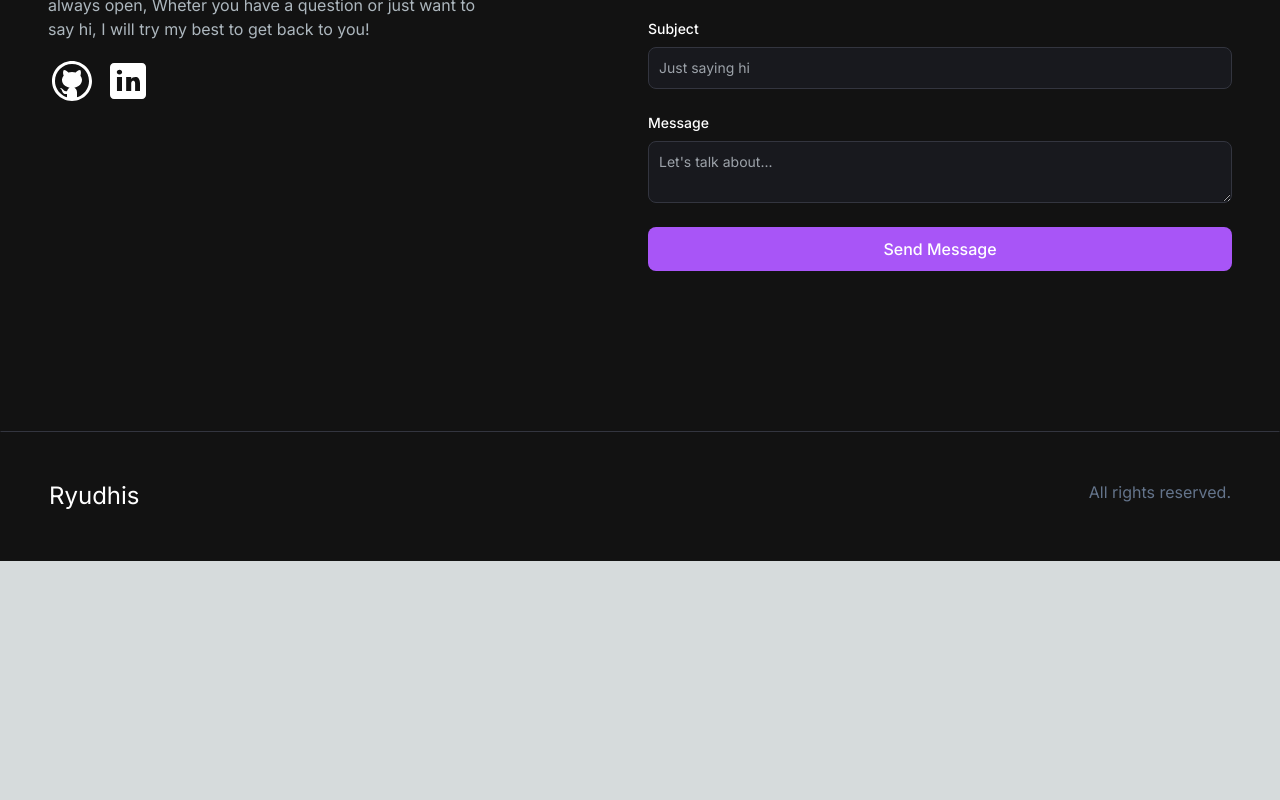
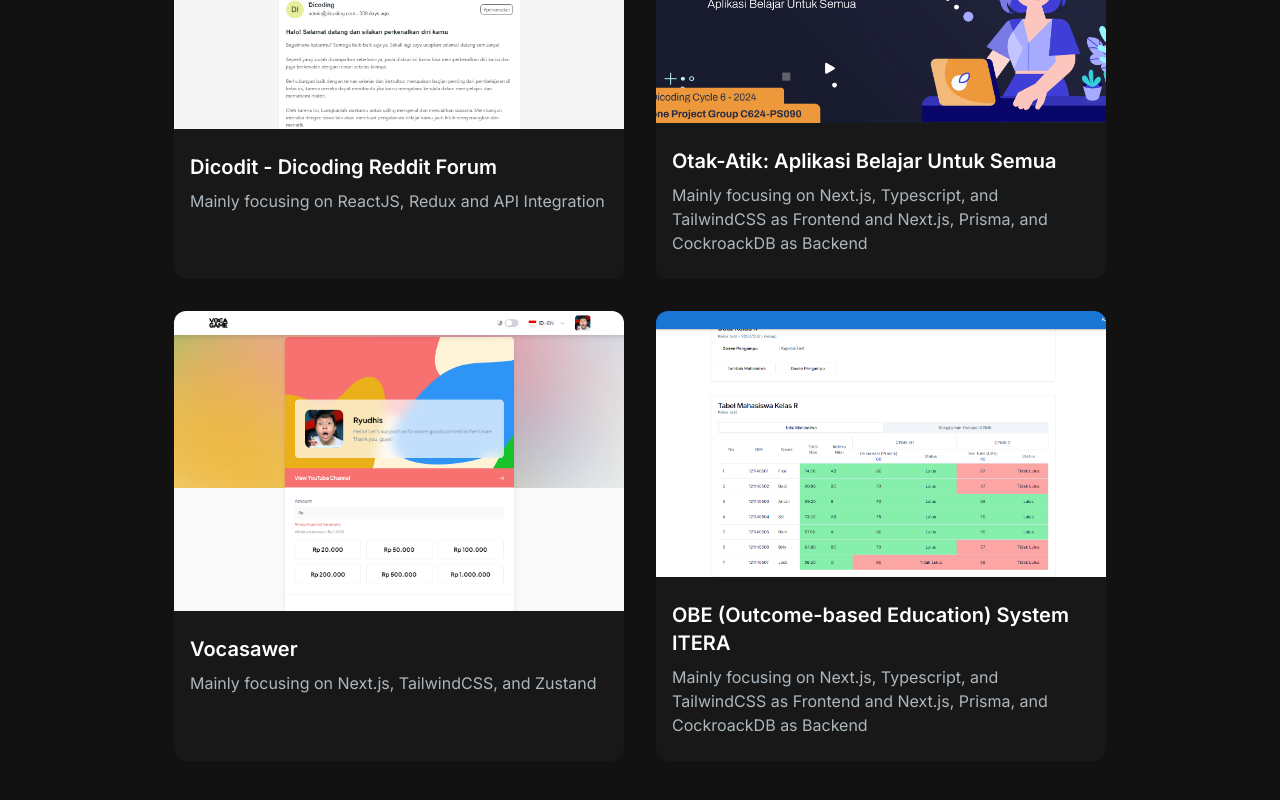
Before and after one commit to ryudhis/Portfolio, a Next.js app in the folder portfolio/: page / in a window 1280 px wide. Shown: the part 2700-3500 px from the top of the page. Before the commit the page ends 3261 px from the top, so only its background shows below. Built offline with nearby package versions, Linux system fonts and the light colour scheme.

Commit message:
update projects & skills

```diff
--- a/portfolio/src/app/components/AboutSection.jsx
+++ b/portfolio/src/app/components/AboutSection.jsx
@@ -18,6 +18,7 @@ const TAB_DATA = [
         <li>TypeScript</li>
         <li>Redux</li>
         <li>Node.js</li>
+        <li>Prisma</li>
         <li>Zustand</li>
         <li>C++</li>
         <li>Java</li>
--- a/portfolio/src/app/components/ProjectCard.jsx
+++ b/portfolio/src/app/components/ProjectCard.jsx
@@ -4,22 +4,24 @@ import Link from "next/link";
 
 const ProjectCard = (props) => {
   return (
-    <div>
+    <div className="cursor-pointer h-[450px] w-[350px] md:w-[440px] lg:w-[440px] xl:w-[450px] flex flex-col">
       <div
         style={{
           background: `url(${props.imgUrl})`,
           backgroundSize: "cover",
           backgroundPosition: "center",
         }}
-        className="h-52 md:h-72 rounded-t-xl relative group"
+        className="h-2/3 rounded-t-xl relative group"
       >
-        <div className="overlay  items-center justify-center absolute top-0 left-0 w-full h-full bg-[#181818] bg-opacity-0 hidden group-hover:flex group-hover:bg-opacity-80 transition-all duration-500">
+        <div className="overlay items-center justify-center absolute top-0 left-0 w-full h-full bg-[#181818] bg-opacity-0 hidden group-hover:flex group-hover:bg-opacity-80 transition-all duration-500">
+          {props.gitUrl ? (
             <Link
               href={props.gitUrl}
               className="h-14 w-14 mr-2 border-2 relative rounded-full border-[#ADB7BE] hover:border-white group/link"
             >
               <CodeBracketIcon className="h-10 w-10 text-[#ADB7BE] absolute top-1/2 left-1/2 transform -translate-x-1/2 -translate-y-1/2 cursor-pointer group-hover/link:text-white" />
             </Link>
+          ) : null}
           {props.demoUrl ? (
             <Link
               href={props.demoUrl}
@@ -30,8 +32,14 @@ const ProjectCard = (props) => {
           ) : null}
         </div>
       </div>
-      <div className="text-white rounded-b-xl bg-[#181818] py-6 px-4">
-        <h5 className="text-xl font-semibold mb-2">{props.title}</h5>
+      <div className="text-white rounded-b-xl bg-[#181818] flex-grow py-6 px-4 ">
+        <h5
+          className={`${
+            props.title > 15 ? "text-lg" : "text-xl"
+          } font-semibold mb-2`}
+        >
+          {props.title}
+        </h5>
         <p className="text-[#ADB7BE]">{props.description}</p>
       </div>
     </div>
--- a/portfolio/src/app/components/ProjectsSection.jsx
+++ b/portfolio/src/app/components/ProjectsSection.jsx
@@ -59,6 +59,25 @@ const projectsData = [
     gitUrl: "https://github.com/ryudhis/Otak-Atik",
     demoUrl: "https://Otak-Atik.vercel.app/",
   },
+  {
+    id: 7,
+    title: "Vocasawer",
+    description: "Mainly focusing on Next.js, TailwindCSS, and Zustand",
+    image: "/images/projects/7.png",
+    tag: ["All", "Web"],
+    gitUrl: "",
+    demoUrl: "",
+  },
+  {
+    id: 8,
+    title: "OBE (Outcome-based Education) System ITERA",
+    description:
+      "Mainly focusing on Next.js, Typescript, and TailwindCSS as Frontend and Next.js, Prisma, and CockroackDB as Backend",
+    image: "/images/projects/8.png",
+    tag: ["All", "Web"],
+    gitUrl: "",
+    demoUrl: "",
+  },
 ];
 
 const ProjectsSection = () => {
@@ -86,7 +105,7 @@ const ProjectsSection = () => {
           isSelected={tag === "Web"}
         />
       </div>
-      <div className="grid md:grid-cols-3 gap-8 md:gap-12">
+      <div className="flex flex-wrap gap-8 justify-center items-center">
         {filteredProjects.map((project) => (
           <ProjectCard
             key={project.id}
```
Also changed, not shown: portfolio/public/images/projects/7.png (added), portfolio/public/images/projects/8.png (added). Lines whose indentation alone changed are shown as unchanged.
